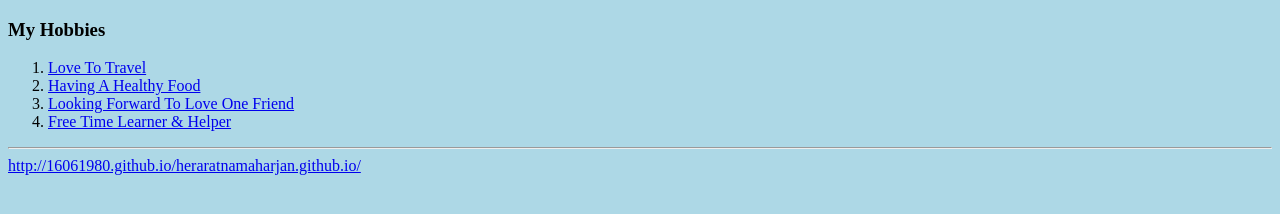
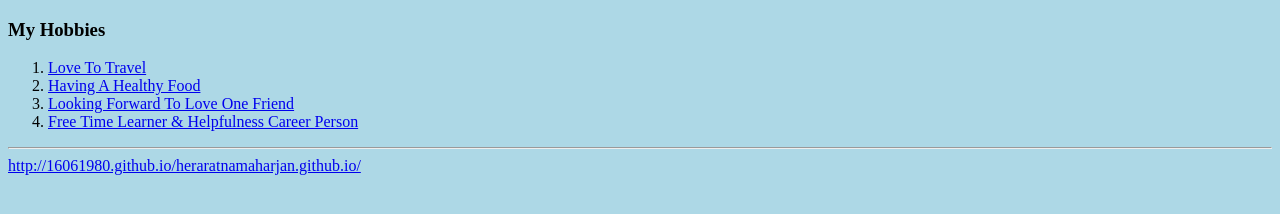
Before and after one commit to 16061980/heraratnamaharjan.github.io, a plain HTML site: page hobbies.html in a window 1280 px wide. Drawn offline with Linux system fonts and the light colour scheme.

Commit message:
Update hobbies.html
Line 13 has added meaningfulness words.

Signed-off-by: HERA RATNA MAHARJAN <109442873+16061980@users.noreply.github.com>

```diff
--- a/hobbies.html
+++ b/hobbies.html
@@ -10,7 +10,7 @@
       <li><a href="https://earth.google.com/web/@0,0,0a,22251752.77375655d,35y,0h,0t,0r">Love To Travel</a></li>
       <li><a href="https://www.eatforhealth.gov.au/guidelines/australian-guide-healthy-eating">Having A Healthy Food</a></li>
       <li><a href="https://www.goodreads.com/quotes/tag/friendship">Looking Forward To Love One Friend</a></li>
-      <li><a href="https://www.freetimelearning.com/">Free Time Learner & Helper </a></li>
+      <li><a href="https://www.freetimelearning.com/">Free Time Learner & Helpfulness Career Person</a></li>
     </ol>
     <hr>
     <a href="http://16061980.github.io/heraratnamaharjan.github.io/.html">http://16061980.github.io/heraratnamaharjan.github.io/</a>
```
